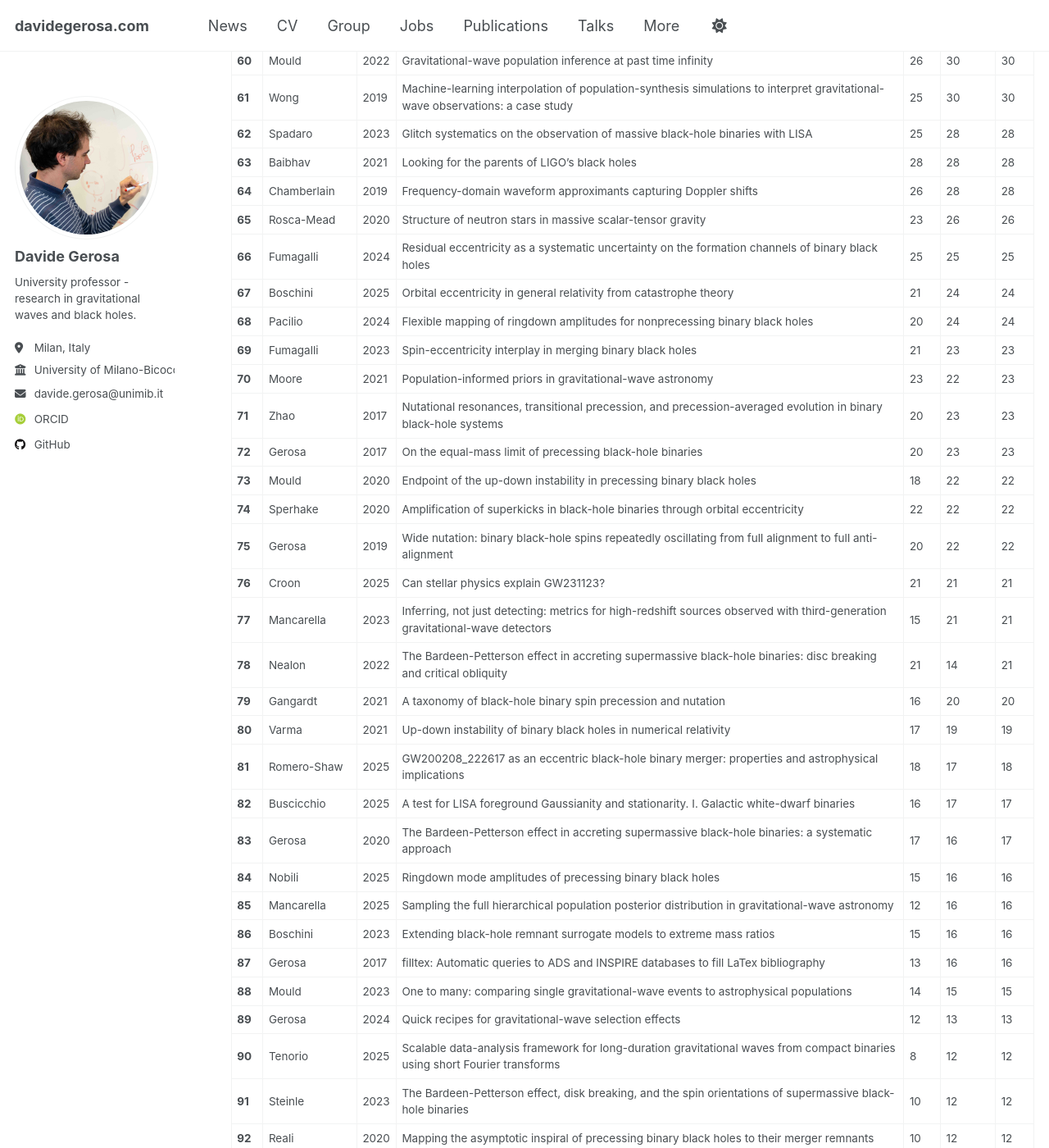
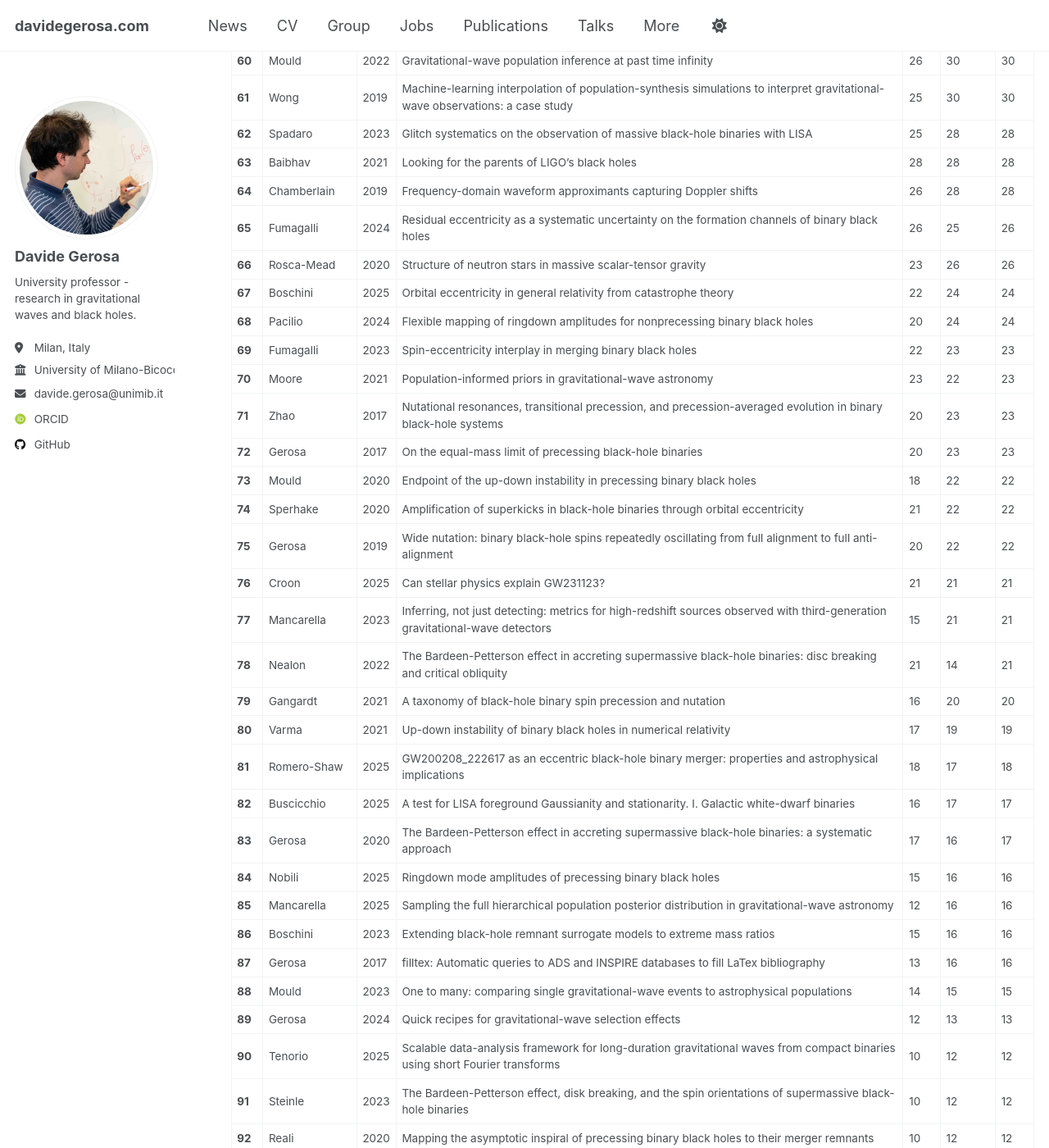
Before and after one commit to dgerosa/website, a Jekyll site: the page built from _pages/citations.md, in a window 1280 px wide and 1400 px high, scrolled down 2888 px. Shown: the whole window at 82% size. Built offline with Jekyll 4.4.1, drawn with Linux system fonts in a browser that asks for light colours; some web fonts are replaced; some of the changed text lies outside the part shown.

Commit message:
Website update from workflow

```diff
--- a/_pages/_citations.md
+++ b/_pages/_citations.md
@@ -73,16 +73,16 @@
 | **62** | Spadaro | 2023 | Glitch systematics on the observation of massive black-hole binaries with LISA | 25 | 28 | 28 |
 | **63** | Baibhav | 2021 | Looking for the parents of LIGO's black holes | 28 | 28 | 28 |
 | **64** | Chamberlain | 2019 | Frequency-domain waveform approximants capturing Doppler shifts | 26 | 28 | 28 |
-| **65** | Rosca-Mead | 2020 | Structure of neutron stars in massive scalar-tensor gravity | 23 | 26 | 26 |
-| **66** | Fumagalli | 2024 | Residual eccentricity as a systematic uncertainty on the formation channels of binary black holes | 25 | 25 | 25 |
-| **67** | Boschini | 2025 | Orbital eccentricity in general relativity from catastrophe theory | 21 | 24 | 24 |
+| **65** | Fumagalli | 2024 | Residual eccentricity as a systematic uncertainty on the formation channels of binary black holes | 26 | 25 | 26 |
+| **66** | Rosca-Mead | 2020 | Structure of neutron stars in massive scalar-tensor gravity | 23 | 26 | 26 |
+| **67** | Boschini | 2025 | Orbital eccentricity in general relativity from catastrophe theory | 22 | 24 | 24 |
 | **68** | Pacilio | 2024 | Flexible mapping of ringdown amplitudes for nonprecessing binary black holes | 20 | 24 | 24 |
-| **69** | Fumagalli | 2023 | Spin-eccentricity interplay in merging binary black holes | 21 | 23 | 23 |
+| **69** | Fumagalli | 2023 | Spin-eccentricity interplay in merging binary black holes | 22 | 23 | 23 |
 | **70** | Moore | 2021 | Population-informed priors in gravitational-wave astronomy | 23 | 22 | 23 |
 | **71** | Zhao | 2017 | Nutational resonances, transitional precession, and precession-averaged evolution in binary black-hole systems | 20 | 23 | 23 |
 | **72** | Gerosa | 2017 | On the equal-mass limit of precessing black-hole binaries | 20 | 23 | 23 |
 | **73** | Mould | 2020 | Endpoint of the up-down instability in precessing binary black holes | 18 | 22 | 22 |
-| **74** | Sperhake | 2020 | Amplification of superkicks in black-hole binaries through orbital eccentricity | 22 | 22 | 22 |
+| **74** | Sperhake | 2020 | Amplification of superkicks in black-hole binaries through orbital eccentricity | 21 | 22 | 22 |
 | **75** | Gerosa | 2019 | Wide nutation: binary black-hole spins repeatedly oscillating from full alignment to full anti-alignment | 20 | 22 | 22 |
 | **76** | Croon | 2025 | Can stellar physics explain GW231123? | 21 | 21 | 21 |
 | **77** | Mancarella | 2023 | Inferring, not just detecting: metrics for high-redshift sources observed with third-generation gravitational-wave detectors | 15 | 21 | 21 |
@@ -98,7 +98,7 @@
 | **87** | Gerosa | 2017 | filltex: Automatic queries to ADS and INSPIRE databases to fill LaTex bibliography | 13 | 16 | 16 |
 | **88** | Mould | 2023 | One to many: comparing single gravitational-wave events to astrophysical populations | 14 | 15 | 15 |
 | **89** | Gerosa | 2024 | Quick recipes for gravitational-wave selection effects | 12 | 13 | 13 |
-| **90** | Tenorio | 2025 | Scalable data-analysis framework for long-duration gravitational waves from compact binaries using short Fourier transforms | 8 | 12 | 12 |
+| **90** | Tenorio | 2025 | Scalable data-analysis framework for long-duration gravitational waves from compact binaries using short Fourier transforms | 10 | 12 | 12 |
 | **91** | Steinle | 2023 | The Bardeen-Petterson effect, disk breaking, and the spin orientations of supermassive black-hole binaries | 10 | 12 | 12 |
 | **92** | Reali | 2020 | Mapping the asymptotic inspiral of precessing binary black holes to their merger remnants | 10 | 12 | 12 |
 | **93** | Pacilio | 2024 | Catalog variance of testing general relativity with gravitational-wave data | 9 | 11 | 11 |
@@ -107,14 +107,14 @@
 | **96** | De Renzis | 2022 | Characterization of merging black holes with two precessing spins | 7 | 10 | 10 |
 | **97** | Cole | 2025 | Sequential simulation-based inference for extreme mass ratio inspirals | 9 | 9 | 9 |
 | **98** | Pedrotti | 2025 | Cosmology with the angular cross-correlation of gravitational-wave and galaxy catalogs: forecasts for next-generation interferometers and the Euclid survey | 9 | 9 | 9 |
-| **99** | Fumagalli | 2025 | Non-adiabatic dynamics of eccentric black-hole binaries in post-Newtonian theory | 8 | 9 | 9 |
+| **99** | Fumagalli | 2025 | Non-adiabatic dynamics of eccentric black-hole binaries in post-Newtonian theory | 9 | 9 | 9 |
 | **100** | Mould | 2024 | Calibrating signal-to-noise ratio detection thresholds using gravitational-wave catalogs | 8 | 9 | 9 |
 | **101** | Fabbri | 2025 | Reconstructing parametric gravitational-wave population fits from non-parametric results without refitting the data | 8 | 8 | 8 |
 | **102** | De Renzis | 2023 | Parameter estimation of binary black holes in the endpoint of the up-down instability | 4 | 8 | 8 |
-| **103** | Gerosa | 2025 | Which is which? Identification of the two compact objects in gravitational-wave binaries | 6 | 7 | 7 |
-| **104** | De Renzis | 2025 | Forecasting the population properties of merging black holes | 4 | 7 | 7 |
-| **105** | Spadaro | 2025 | Stars or gas? Constraining the hardening processes of massive black-hole binaries with LISA | 7 | 6 | 7 |
-| **106** | Stegmann | 2025 | Distinguishing the origin of eccentric black-hole mergers with gravitational-wave spin measurements | 6 | 6 | 6 |
+| **103** | Stegmann | 2025 | Distinguishing the origin of eccentric black-hole mergers with gravitational-wave spin measurements | 7 | 6 | 7 |
+| **104** | Gerosa | 2025 | Which is which? Identification of the two compact objects in gravitational-wave binaries | 6 | 7 | 7 |
+| **105** | De Renzis | 2025 | Forecasting the population properties of merging black holes | 4 | 7 | 7 |
+| **106** | Spadaro | 2025 | Stars or gas? Constraining the hardening processes of massive black-hole binaries with LISA | 7 | 6 | 7 |
 | **107** | Steinle | 2024 | Probing AGN jet precession with LISA | 6 | 4 | 6 |
 | **108** | Kritos | 2024 | Minimum gas mass accreted by spinning intermediate-mass black holes in stellar clusters | 5 | 6 | 6 |
 | **109** | Gerosa | 2022 | The irreducible mass and the horizon area of LIGO's black holes | 6 | 5 | 6 |
```
Also changed, not shown: other parts of _pages/_citations.md (+16 -16 lines), _pages/_group.md (+1 -1 lines), _pages/_publications.md (+1 -1 lines), _pages/_talks.md (+1 -1 lines).
